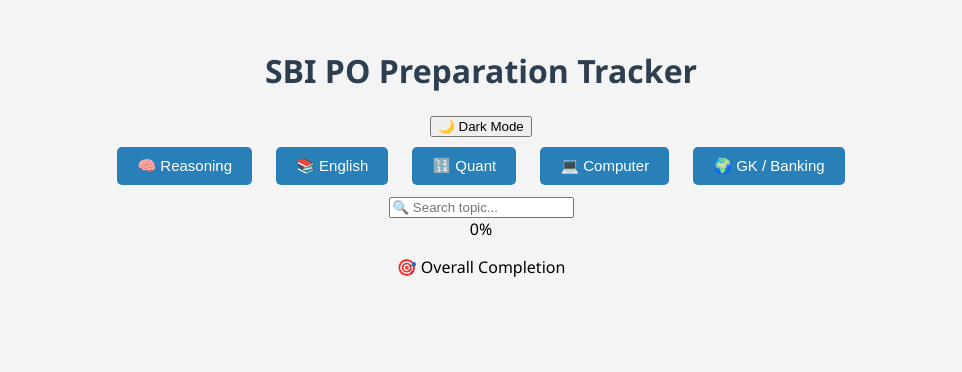
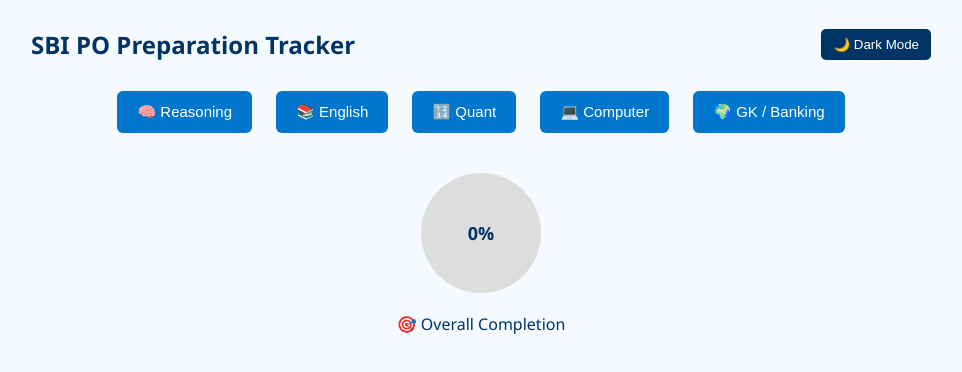
Before and after one commit to saisravantanguturi/sbi-po-tracker, a plain HTML site: page index.html in a window 1280 px wide. Shown: the whole page, without its empty margins (159-1121 px from the left). Drawn offline with Linux system fonts and the light colour scheme.

Commit message:
Update style.css

```diff
--- a/style.css
+++ b/style.css
@@ -1,27 +1,64 @@
+:root {
+  --bg: #f4faff;
+  --text: #003366;
+  --card: #eef6ff;
+  --done: #d1ffd1;
+  --highlight: #0077cc;
+}
+
 body {
   font-family: 'Segoe UI', sans-serif;
-  background: #f4f4f4;
+  background: var(--bg);
   padding: 20px;
   text-align: center;
+  color: var(--text);
+  transition: 0.3s ease;
+}
+
+body.dark {
+  --bg: #121212;
+  --text: #f0f0f0;
+  --card: #2c2c2c;
+  --done: #1b3b2f;
+}
+
+header {
+  display: flex;
+  justify-content: space-between;
+  align-items: center;
+  max-width: 900px;
+  margin: 0 auto 20px;
 }
 
 h1 {
-  color: #2c3e50;
+  margin: 0;
+  font-size: 24px;
+}
+
+#theme-toggle {
+  padding: 8px 12px;
+  background: #003366;
+  color: white;
+  border: none;
+  border-radius: 5px;
+  cursor: pointer;
 }
 
 .buttons button {
   margin: 10px;
-  padding: 10px 20px;
+  padding: 12px 20px;
   font-size: 15px;
   border: none;
-  background-color: #2980b9;
+  background-color: var(--highlight);
   color: white;
-  border-radius: 5px;
+  border-radius: 6px;
   cursor: pointer;
+  transition: 0.2s;
 }
 
 .buttons button:hover {
-  background-color: #1c5980;
+  background-color: #005fa3;
+  transform: scale(1.05);
 }
 
 .module {
@@ -33,10 +70,10 @@ h1 {
 }
 
 .topic {
-  background-color: #ffe5e5;
+  background-color: var(--card);
   margin: 10px 0;
   padding: 10px 15px;
-  border-left: 6px solid red;
+  border-left: 6px solid #cc3300;
   border-radius: 5px;
   display: flex;
   align-items: center;
@@ -44,7 +81,7 @@ h1 {
 }
 
 .topic.completed {
-  background-color: #e6ffe6;
+  background-color: var(--done);
   border-left-color: green;
   text-decoration: line-through;
 }
@@ -54,3 +91,33 @@ h1 {
   flex-grow: 1;
   cursor: pointer;
 }
+
+#searchBox {
+  display: none;
+  margin: 20px auto;
+  padding: 10px;
+  width: 80%;
+  max-width: 500px;
+  font-size: 16px;
+  border: 2px solid #ccc;
+  border-radius: 5px;
+}
+
+.circular-progress {
+  width: 120px;
+  height: 120px;
+  border-radius: 50%;
+  background: conic-gradient(var(--highlight) 0%, #ddd 0%);
+  display: flex;
+  align-items: center;
+  justify-content: center;
+  margin: 20px auto;
+  font-weight: bold;
+  font-size: 18px;
+  color: var(--text);
+  transition: 0.4s ease-in-out;
+}
+
+.overall-progress {
+  margin: 30px auto;
+}
```
